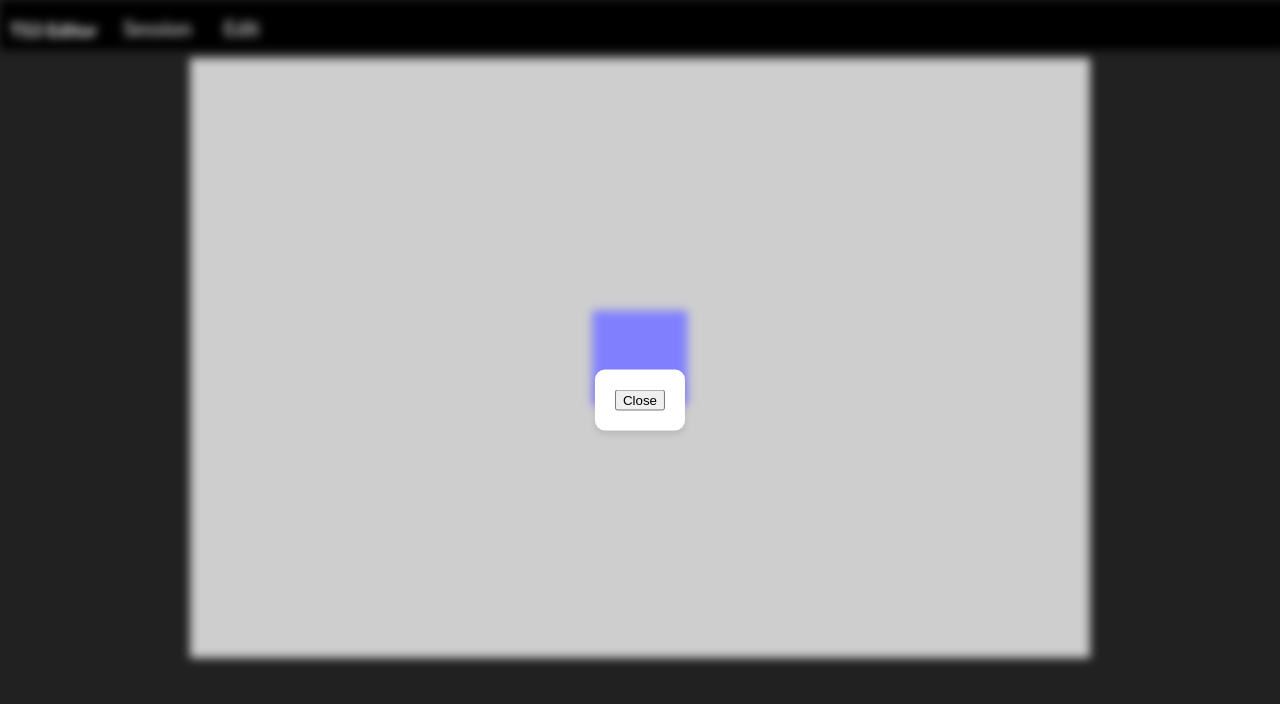
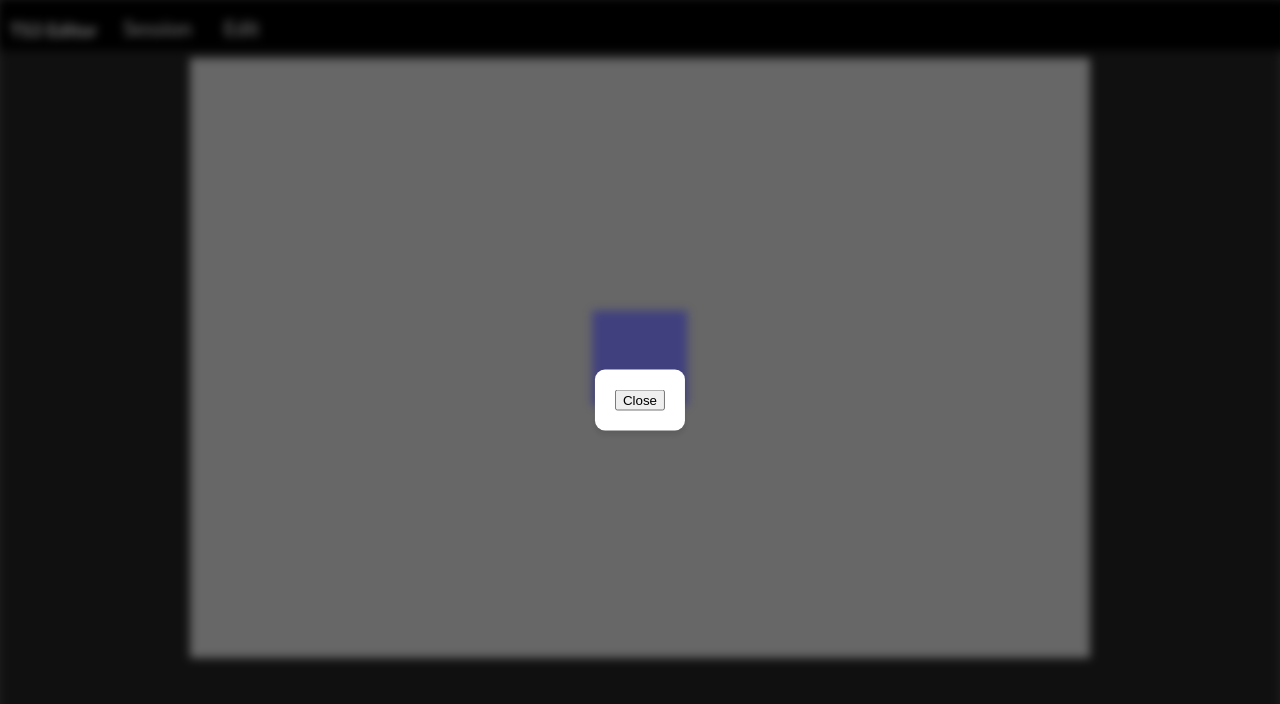
Before and after one commit to kybex11/TS3, a Nuxt app: page / in a window 1280 px wide. Both pictures are taken after a click on the button "Session". Shown: the top 704 px of the page. Built offline with nearby package versions, Linux system fonts and the light colour scheme.

Commit message:
fixed bug with popup menu

```diff
--- a/components/Editor.vue
+++ b/components/Editor.vue
@@ -1,5 +1,6 @@
 <template>
     <div class="firewall_container" ref="background">
+        <div class="overlay" v-if="isSessionToggleOpen"></div>
         <div class="navbar-container">
             <div class="navbar-container-elements">
                 <h3>TS3 Editor</h3>
@@ -24,6 +25,16 @@
     </div>
 </template>
 <style>
+.overlay {
+    position: fixed;
+    top: 0;
+    left: 0;
+    width: 100%;
+    height: 100%;
+    background-color: rgba(0,0,0,0.5);
+    z-index: 99;
+}
+
 .blur > :not(.popup-sessions-menu) {
     filter: blur(5px);
 }
```
